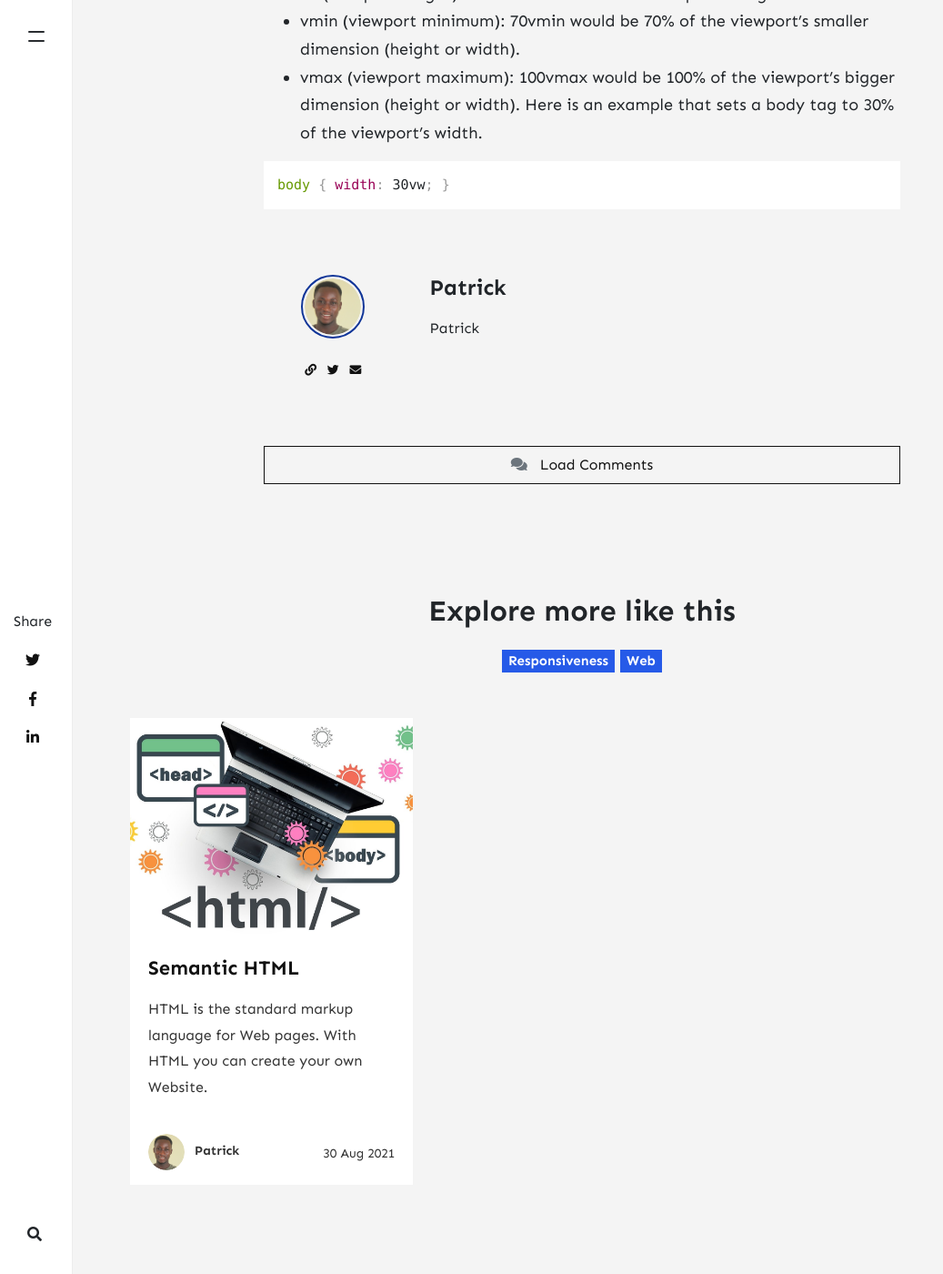
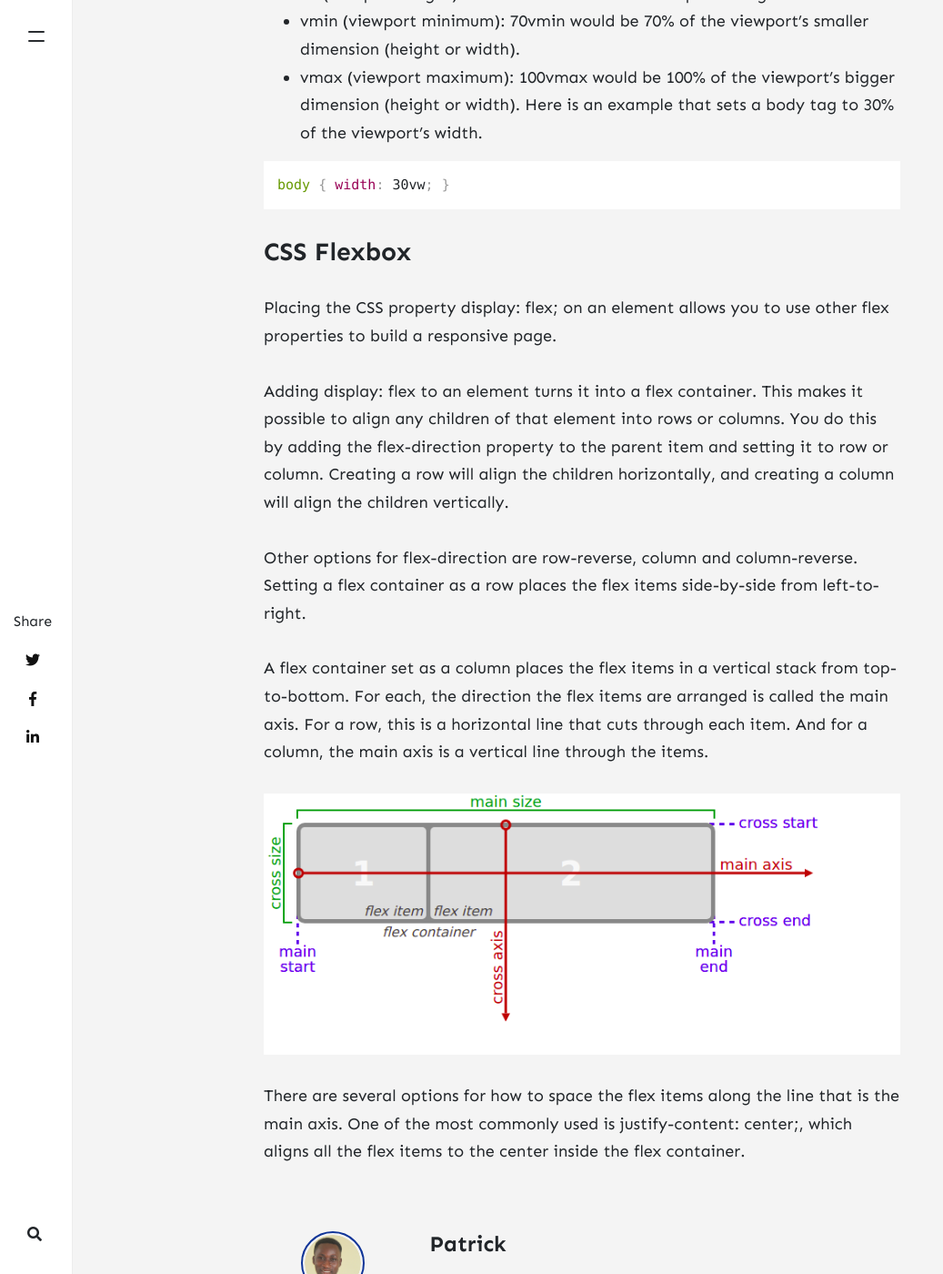
Before and after one commit to Dev-Path/briefcase, a Jekyll site: the page built from _posts/2021-09-07-responsive-design.md, in a window 1280 px wide and 1400 px high, scrolled down 2576 px. Shown: the whole window at 91% size, without its empty margins (0-1037 px from the left). Built offline with Jekyll 4.4.1, drawn with Linux system fonts in a browser that asks for light colours; nearby versions of some CDN libraries; comment, search, counter and statistics services are not loaded.

Commit message:
update content

````diff
--- a/_posts/2021-09-07-responsive-design.md
+++ b/_posts/2021-09-07-responsive-design.md
@@ -57,3 +57,16 @@ Here is an example that sets a body tag to 30% of the viewport's width.
 ```css
 body { width: 30vw; }
 ```
+### CSS Flexbox
+
+Placing the CSS property display: flex; on an element allows you to use other flex properties to build a responsive page.
+
+Adding display: flex to an element turns it into a flex container. This makes it possible to align any children of that element into rows or columns. You do this by adding the flex-direction property to the parent item and setting it to row or column. Creating a row will align the children horizontally, and creating a column will align the children vertically.
+
+Other options for flex-direction are row-reverse, column and column-reverse. Setting a flex container as a row places the flex items side-by-side from left-to-right.
+
+A flex container set as a column places the flex items in a vertical stack from top-to-bottom. For each, the direction the flex items are arranged is called the main axis. For a row, this is a horizontal line that cuts through each item. And for a column, the main axis is a vertical line through the items.
+
+![flex display](/assets/images/flex-display.png)
+
+There are several options for how to space the flex items along the line that is the main axis. One of the most commonly used is justify-content: center;, which aligns all the flex items to the center inside the flex container.
````
Also changed, not shown: assets/images/flex-display.png (added).
